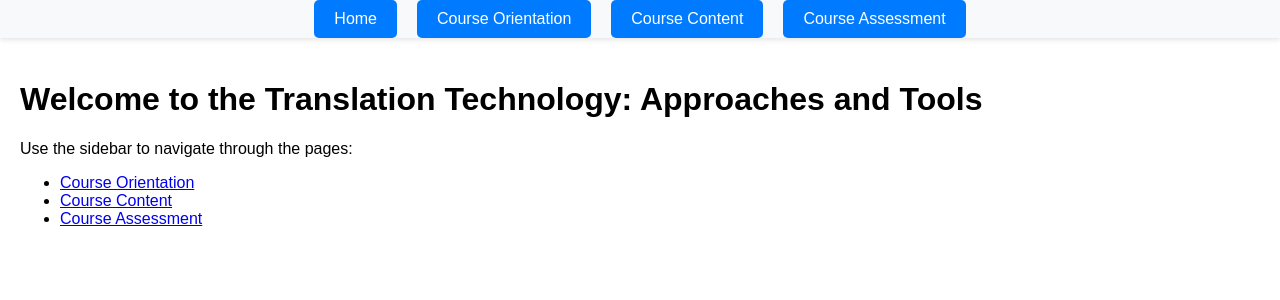
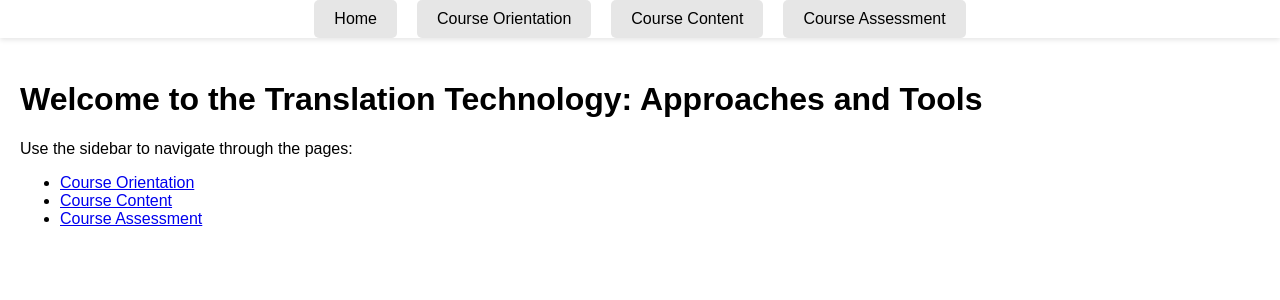
Before and after one commit to nessmadiab/nessmadiab.github.io, a Jekyll site: the page built from index.md, in a window 1280 px wide. Shown: the top 300 px of the page. Built offline with Jekyll 4.4.1, drawn with Linux system fonts in a browser that asks for light colours.

Commit message:
Update style.css

```diff
--- a/assets/css/style.css
+++ b/assets/css/style.css
@@ -10,7 +10,7 @@ body {
     top: 0;
     left: 0;
     width: 100%;
-    background-color: #f8f9fa;
+    background-color: transparent; /* Transparent background for the navbar */
     box-shadow: 0 2px 5px rgba(0, 0, 0, 0.1);
     z-index: 100; /* Ensure it’s above other content */
 }
@@ -30,15 +30,15 @@ body {
 .navbar ul li a {
     display: block;
     padding: 10px 20px;
-    background-color: #007bff;
-    color: white;
+    background-color: rgba(128, 128, 128, 0.2); /* Almost transparent grey */
+    color: black;
     text-decoration: none;
     border-radius: 5px; /* Rounded corners for the blocks */
     transition: background-color 0.3s ease;
 }
 
 .navbar ul li a:hover {
-    background-color: #0056b3; /* Darker color on hover */
+    background-color: rgba(128, 128, 128, 0.6); /* Darker grey on hover */
 }
 
 .content {
```
